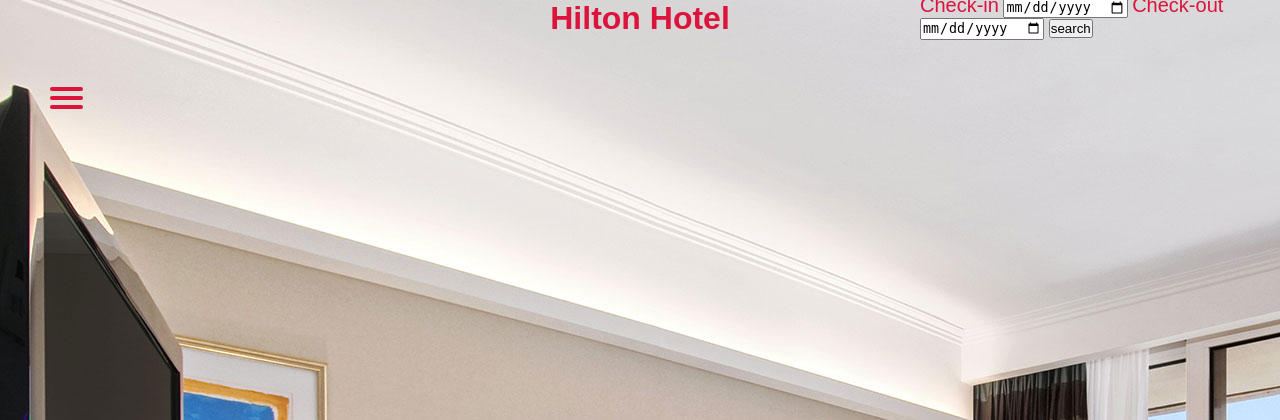
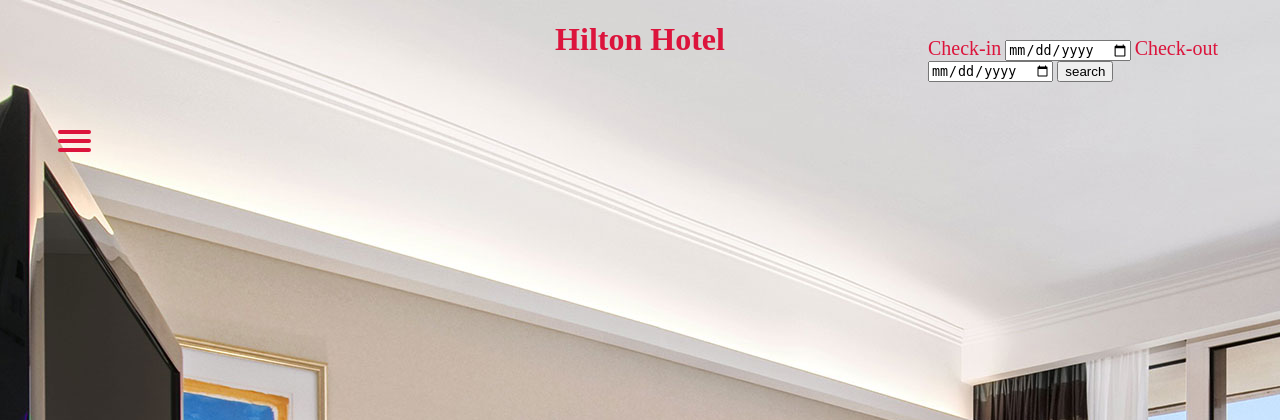
Before and after one commit to vecationTime/VacationTime, a PHP site: page /HiltonHotelTA.html in a window 1280 px wide; the page is wider, and only the part inside the window is pictured. Shown: the top 420 px of that part. Run offline with PHP 8.4, Linux system fonts and the light colour scheme.

Commit message:
Update HiltonHotelTA.css

```diff
--- a/HiltonHotelTA.css
+++ b/HiltonHotelTA.css
@@ -1,21 +1,15 @@
 @import url('https://fonts.googleapis.com/css2?family=Montserrat:ital@1&display=swap');
-
-*{
-
-    margin: 0;
-    padding: 0;
-}
 
 body{
     background-image:url(../IMG/hilton1.jpg);
-    font-family: 'Poppins', sans-serif;
+    font-family: 'Poppins', 'sans-serif';
 }
 
 
 
 h1{
     color: crimson;
-text-align: center;
+    text-align: center;
 }
 
 
```
